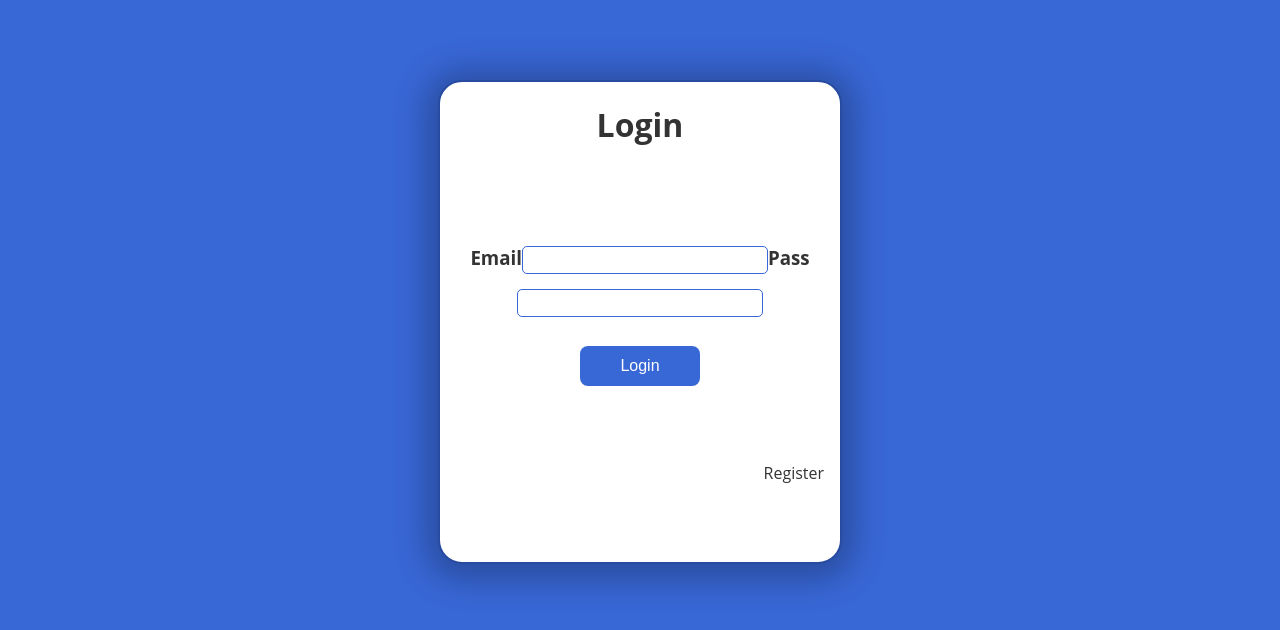
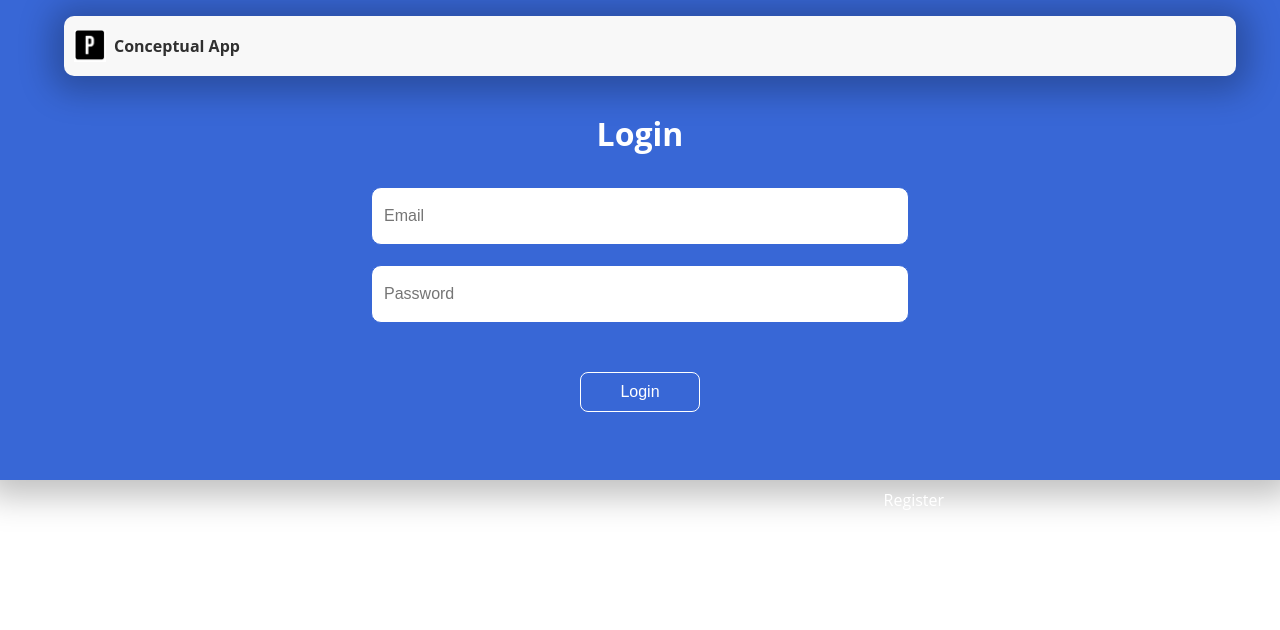
Before and after one commit to lguilhermef/Parkdepot, a React (Create React App) app in the folder react/: page /#/ in a window 1280 px wide. Shown: the top 630 px of the page. Built offline with nearby package versions, Linux system fonts and the light colour scheme.

Commit message:
Style changes

```diff
--- a/react/src/App.css
+++ b/react/src/App.css
@@ -1,6 +1,6 @@
 .App {
   text-align: center;
-  background-color: rgba(56, 103, 214, 1);
+  background-color:white;
   height: 100vh;
   width: 100vw;
   overflow: hidden;
@@ -13,12 +13,14 @@
 }
 
 input {
-  border-radius: 5px;
+  border-radius: 10px;
   border: solid 1px rgba(56, 103, 214, 1);
-  height: 1.5rem;
-  width: 15rem;
+  margin-bottom: 20px;
+  padding: 8px 12px;
+  height: 2.5rem;
+  width: 80%;
   font-size: 1rem;
-  text-align: center;
+  text-align: left;
 }
 
 input:focus {
@@ -26,14 +28,13 @@ input:focus {
 }
 
 button {
-  background-image: linear-gradient(to right, rgba(56, 103, 214, 1) 50%, rgb(253, 253, 253) 20%);
-  background-size: 200%;
-  background-position: 0%;
+  background-color: rgba(56, 103, 214, 1);
   width: 7.5rem;
   height: 2.5rem;
   border-radius: .5rem;
-  border: 0px;
+  border: 1px solid white;
   font-size: 1rem;
+  font-weight: 500;
   color: white;
   transition: .35s ease-out, transform 1s;
   margin: 1vw;
@@ -41,8 +42,8 @@ button {
 
 button:hover {
 
-  background-position: 100% 0%;
   color: rgba(56, 103, 214, 1);
+  background-color: white;
   border: solid 1px rgba(56, 103, 214, 1);
   box-shadow: 0rem .1rem .15rem .1rem rgba(0, 0, 0, 0.18);
   cursor:pointer;
--- a/react/src/Authentication/Authentication.tsx
+++ b/react/src/Authentication/Authentication.tsx
@@ -29,8 +29,6 @@ export const Authentication = () => {
     };
 
     return (
-        <div>
-            {showLoginview ? (<Login setLoginview={handleChange}/>) : (<Register/>)}
-        </div>
+        showLoginview ? <Login setLoginview={handleChange}/> : <Register/>
     );
 }
--- a/react/src/Authentication/Login/Login.css
+++ b/react/src/Authentication/Login/Login.css
@@ -1,15 +1,27 @@
-.login {
-    background-color: white;
-    color: rgba(51,51,51);
-    border: solid 2px rgb(38, 75, 160);
+.formContainer {
+    background-color:  rgba(56, 103, 214, 1);
+    color: white;
     box-shadow: 0rem .2rem 2rem .8rem rgba(0, 0, 0, 0.25);
+    text-align: center;
+    width: 100vw;
+    height: 30rem;
+}
 
-    text-align: center;
+.form {
+    padding-top: 5rem;
+    width: 50%;
     margin: auto;
-    margin-top: 10vh;
-    width: 25rem;
-    height: 30rem;
-    border-radius: 1.5rem;
+}
+
+.headerLogo{
+    max-width: 2.5vw;
+    max-height: 5vh;
+}
+
+.logoLabel{
+    margin-left: .5rem;
+    font-weight: 700;
+    color: rgba(48, 48, 48, 1);
 }
 
 .label {
@@ -31,7 +43,8 @@
 }
 
 .cardTitle {
-    margin-bottom: 5rem;
+    margin-top: 2rem;
+    margin-bottom: 2rem;
 }
 
 .btnContainer {
--- a/react/src/Authentication/Login/Login.tsx
+++ b/react/src/Authentication/Login/Login.tsx
@@ -4,6 +4,7 @@ import {LoginData} from '../../Types/Types'
 import { LOGIN_URL } from '../../Constants/Constants'
 import axios, { AxiosResponse } from 'axios'
 import { setCurrentUser } from '../Authentication'
+import Logo from '../../Assets/park-icon.png'
 
 interface Props {
     setLoginview: Function
@@ -41,18 +42,22 @@ export const Login = ({setLoginview} : Props) => {
     }
 
     return (
-        <div className="login">
-            <h1 className="cardTitle">Login</h1>
-            <h3 className="label">Email</h3>
-            <input type="email" onChange={event => setEmail(event.target.value)}></input>
-            <h3 className="label">Pass</h3>
-            <input type="password" onChange={event => setPassword(event.target.value)}></input>
-
-            <div className="btnContainer">
-                <button onClick={() => loginUser(loginData)}>Login</button>
+        <div>
+            <div className="header">
+                <img className="headerLogo" src={Logo}></img><span className="logoLabel">Conceptual App</span>
             </div>
 
-            <span className="linkBtn" onClick={() => setLoginview(false)}>Register</span>
+            <div className="formContainer">
+                <div className="form">
+                    <h1 className="cardTitle">Login</h1>
+                    <input type="email" placeholder="Email" onChange={event => setEmail(event.target.value)}></input>
+                    <input type="password" placeholder="Password" onChange={event => setPassword(event.target.value)}></input>
+                    <div className="btnContainer">
+                        <button onClick={() => loginUser(loginData)}>Login</button>
+                    </div>
+                    <span className="linkBtn" onClick={() => setLoginview(false)}>Register</span>
+                </div>
+            </div>
         </div>
     )
 }
--- a/react/src/Views/Dashboard/Dashboard.css
+++ b/react/src/Views/Dashboard/Dashboard.css
@@ -1,11 +1,19 @@
+.dashboardContainer{
+    position: fixed;
+}
+
 .header {
+    position: absolute;
     background-color: rgb(248, 248, 248);
     border-radius: 10px;
-    width: 80vw;
-    margin: auto;
+    width: 90vw;
     height: 7.5vh;
+    padding-left: 10px;
+    padding-right: 10px;
     margin-bottom: 5vh;
     margin-top: 2vh;
+    margin-left: 5vw;
+    margin-right: 5vw;
     display: flex;
     align-items: center;
     box-shadow: 0rem .2rem 2rem .8rem rgba(0, 0, 0, 0.25);
@@ -16,9 +24,8 @@
     color: rgba(51,51,51);
     border: solid 2px rgb(38, 75, 160);
     box-shadow: 0rem .2rem 2rem .8rem rgba(0, 0, 0, 0.25);
-
     text-align: center;
-    margin: auto;
+    margin-left: 10vw;
     margin-top: 10vh;
     width: 80vw;
     height: 70vh;
--- a/react/src/Views/Dashboard/Dashboard.tsx
+++ b/react/src/Views/Dashboard/Dashboard.tsx
@@ -13,25 +13,24 @@ export const Dashboard = () => {
     const currentUser: User = getCurrentUser();
 
     return (
-        <div>
+        <div className="dashboardContainer">
             <div className="header">
                 <Link to={"/whitelist"}>
                     <button>Whitelist</button>
                 </Link>
 
                 <Link to={"/new-plate"}>
-                <button>New Plate</button>
+                    <button>Insert Record</button>
                 </Link>
     {/*
                 <Link to={"/user-manager"}>
                     <button>Manage Users</button>
                 </Link>*/}
-
+                <span className="cardTitle">Logged as <strong>{currentUser.username}</strong>!</span>
                 <button onClick={() => logout()}>Logout</button>
             </div>
 
-            <div className="card">
-                <h1 className="cardTitle">Welcome {currentUser.username}!</h1>
+            <div className="formContainer">
                 <Switch>
                     <Route path="/whitelist" component={() => <Whitelist/>} />
                     <Route path="/new-plate" component={() => <WhitelistNewRecord/>} />
--- a/react/src/Views/Whitelist/Whitelist.tsx
+++ b/react/src/Views/Whitelist/Whitelist.tsx
@@ -32,7 +32,7 @@ export const Whitelist = () => {
     }
 
     return (
-        <div>
+        <div className="form">
             <h1>Whitelist</h1>
             {renderList()}
         </div>
--- a/react/src/Views/WhitelistNewRecord/WhitelistNewRecord.css
+++ b/react/src/Views/WhitelistNewRecord/WhitelistNewRecord.css
@@ -1,10 +1,9 @@
 .rowDiv{
     display: inline-block;
-    width: 45vw;
-    text-align: left;
+    width: 50vw;
+    text-align: center;
 }
 
 .newRecordForm{
     position: relative;
-
 }
--- a/react/src/Views/WhitelistNewRecord/WhitelistNewRecord.tsx
+++ b/react/src/Views/WhitelistNewRecord/WhitelistNewRecord.tsx
@@ -31,23 +31,20 @@ export const WhitelistNewRecord = () => {
 
 
     return (
-        <div>
+        <div className="form">
             <div>
                 <h1>Whitelist Entry</h1>
 
                 <div className="rowDiv">
-                    <h3 className="label">Plate License</h3>
-                    <input className="newRecordForm" type="text" onChange={event => setPlateLicense(event.target.value)}></input>
+                    <input className="newRecordForm" placeholder="Plate License" type="text" onChange={event => setPlateLicense(event.target.value)}></input>
                 </div>
 
                 <div className="rowDiv">
-                    <h3 className="label">Permision Type</h3>
-                    <input className="newRecordForm" type="text" onChange={event => setParkingReistrictionName(event.target.value)}></input>
+                    <input className="newRecordForm" placeholder="Permision Type" type="text" onChange={event => setParkingReistrictionName(event.target.value)}></input>
                 </div>
 
                 <div className="rowDiv">
-                    <h3 className="label">Plate Owner</h3>
-                    <input className="newRecordForm" type="text" onChange={event => setPlateOwner(event.target.value)}></input>
+                    <input className="newRecordForm" placeholder="Plate Owner" type="text" onChange={event => setPlateOwner(event.target.value)}></input>
                 </div>
             </div>
 
```
Also changed, not shown: react/public/park-icon.png (added), react/src/Assets/park-icon.png (added). Lines whose indentation alone changed are shown as unchanged.
